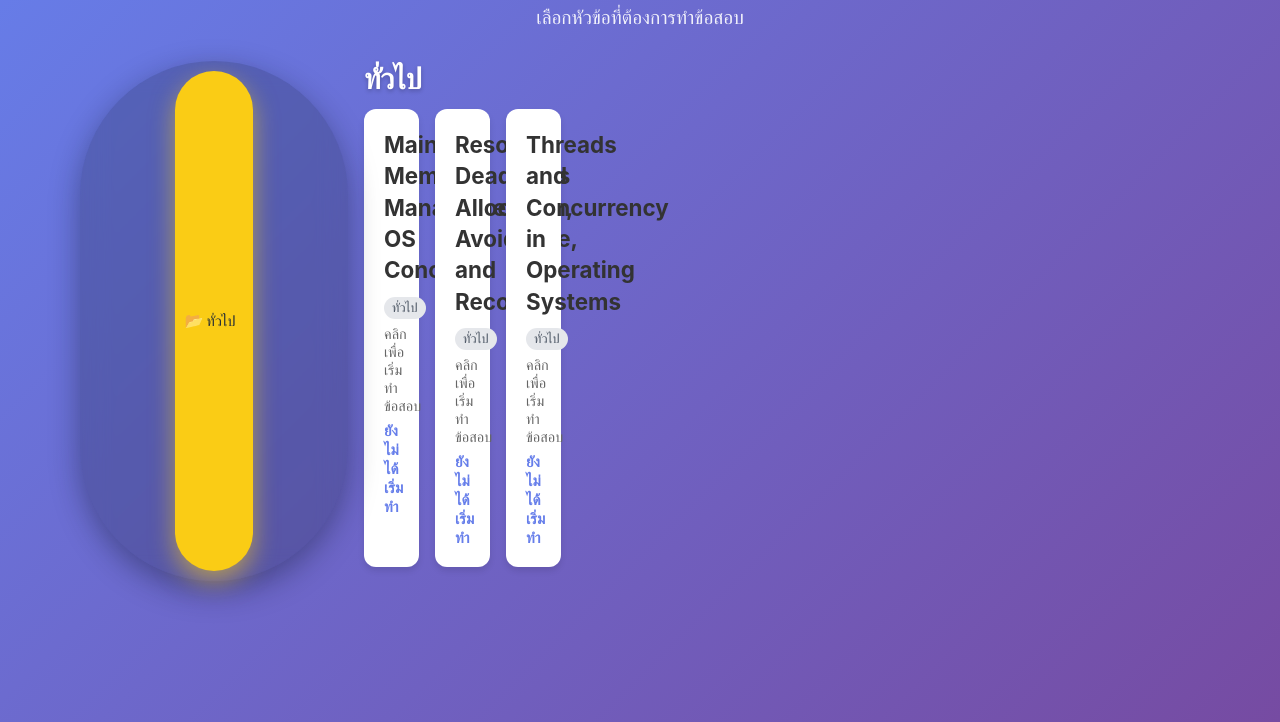
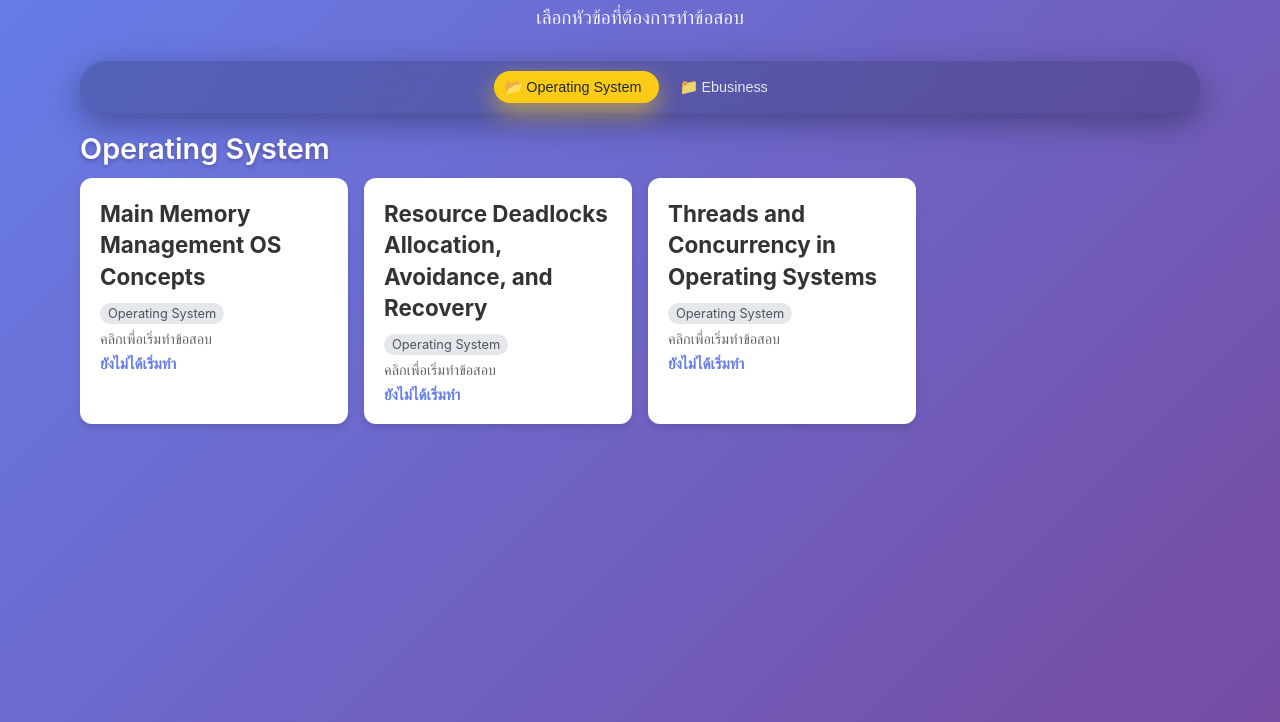
Before and after one commit to KewVy8016/quizflow, a website: page index.html in a window 1280 px wide. Shown: the part 78-800 px from the top of the page. Drawn offline with Linux system fonts and the light colour scheme.

Commit message:
refactor(quiz-library): Restructure DOM layout and quiz list format for improved organization
- Remove quiz-library class from main container and create separate wrapper divs for subject selector and quiz grid sections
- Refactor renderSubjectSection to accept dedicated sectionWrapper instead of shared container, eliminating need to preserve selector during updates
- Simplify section rendering by clearing wrapper content instead of manually removing old sections
- Update quiz-list.json to use structured format with subject grouping and file paths, replacing flat array structure
- Fix quiz topic extraction in initQuiz to use only filename (excluding subfolder path) for consistent state key generation across subject-organized file structure

```diff
--- a/index.html
+++ b/index.html
@@ -13,7 +13,7 @@
             <p class="subtitle">เลือกหัวข้อที่ต้องการทำข้อสอบ</p>
         </header>
 
-        <div id="quiz-library" class="quiz-library">
+        <div id="quiz-library">
             <div class="loading">กำลังโหลด...</div>
         </div>
     </div>
--- a/library.js
+++ b/library.js
@@ -116,7 +116,18 @@ async function loadQuizLibrary() {
             return;
         }
 
-        // สร้างปุ่มเลือก subject ด้านบน (เหมือนโฟลเดอร์)
+        // wrapper สำหรับ subject selector
+        const selectorWrapper = document.createElement('div');
+        selectorWrapper.id = 'subject-selector-wrapper';
+
+        // wrapper สำหรับ quiz grid section
+        const sectionWrapper = document.createElement('div');
+        sectionWrapper.id = 'subject-section-wrapper';
+
+        libraryContainer.appendChild(selectorWrapper);
+        libraryContainer.appendChild(sectionWrapper);
+
+        // สร้างปุ่มเลือก subject
         const subjectSelector = document.createElement('div');
         subjectSelector.className = 'subject-selector';
 
@@ -126,20 +137,16 @@ async function loadQuizLibrary() {
             if (index === 0) btn.classList.add('active');
             btn.textContent = cat.subject;
             btn.addEventListener('click', () => {
-                // เปลี่ยน active chip
-                document
-                    .querySelectorAll('.subject-chip')
-                    .forEach(b => b.classList.remove('active'));
+                document.querySelectorAll('.subject-chip').forEach(b => b.classList.remove('active'));
                 btn.classList.add('active');
-                // render เฉพาะ subtree ของ subject ที่เลือก
-                renderSubjectSection(libraryContainer, categories, cat.subject);
+                renderSubjectSection(sectionWrapper, categories, cat.subject);
             });
             subjectSelector.appendChild(btn);
         });
 
-        libraryContainer.appendChild(subjectSelector);
+        selectorWrapper.appendChild(subjectSelector);
         // แสดง subject แรกเป็นค่าเริ่มต้น
-        renderSubjectSection(libraryContainer, categories, categories[0].subject);
+        renderSubjectSection(sectionWrapper, categories, categories[0].subject);
     } catch (error) {
         console.error('Error loading quiz library:', error);
         libraryContainer.innerHTML = `
@@ -157,35 +164,26 @@ async function loadQuizLibrary() {
 }
 
 // render quiz เฉพาะของ subject ที่เลือก (lazy per subject)
-async function renderSubjectSection(container, categories, subjectName) {
-    // ลบ section เดิมถ้ามี (แต่คง selector ไว้)
-    const oldSection = container.querySelector('.subject-section');
-    if (oldSection) {
-        container.removeChild(oldSection);
-    }
+async function renderSubjectSection(sectionWrapper, categories, subjectName) {
+    sectionWrapper.innerHTML = '';
 
     const category = categories.find(c => c.subject === subjectName);
     if (!category) return;
 
-    const section = document.createElement('section');
-    section.className = 'subject-section';
-
     const title = document.createElement('h2');
     title.className = 'subject-title';
     title.textContent = category.subject;
-    section.appendChild(title);
+    sectionWrapper.appendChild(title);
 
     const grid = document.createElement('div');
     grid.className = 'quiz-library';
 
-    // สร้างการ์ดจากไฟล์ใน subject นี้เท่านั้น
     for (const quizFile of category.files) {
         const card = await createQuizCard(quizFile, category.subject);
         grid.appendChild(card);
     }
 
-    section.appendChild(grid);
-    container.appendChild(section);
+    sectionWrapper.appendChild(grid);
 }
 
 async function createQuizCard(quizFile, subject) {
--- a/quiz-list.json
+++ b/quiz-list.json
@@ -1,5 +1,21 @@
 [
-  "Main Memory Management_ OS Concepts.json",
-  "Resource Deadlocks_ Allocation, Avoidance, and Recovery.json",
-  "Threads and Concurrency in Operating Systems.json"
+  {
+    "subject": "Operating System",
+    "files": [
+      "Operating System/Main Memory Management_ OS Concepts.json",
+      "Operating System/Resource Deadlocks_ Allocation, Avoidance, and Recovery.json",
+      "Operating System/Threads and Concurrency in Operating Systems.json"
+    ]
+  },
+  {
+    "subject": "Ebusiness",
+    "files": [
+      "Ebusiness/EB04 ปรับปรุง.json",
+      "Ebusiness/EB05 ปรับปรุง.json",
+      "Ebusiness/EB06 ปรับปรุง.json",
+      "Ebusiness/EB07 ปรับปรุง.json",
+      "Ebusiness/EB08 ปรับปรุง.json",
+      "Ebusiness/EB09 ปรับปรุง.json"
+    ]
+  }
 ]
--- a/quiz.js
+++ b/quiz.js
@@ -22,7 +22,9 @@ function getQuizFileFromURL() {
 // Initialize quiz
 async function initQuiz() {
     console.log('Initializing quiz with file:', quizFile);
-    quizTopic = quizFile.replace('.json', '').replace(/_/g, ' ');
+    // ใช้แค่ชื่อไฟล์ (ไม่รวม subfolder path) เพื่อให้ stateKey สม่ำเสมอ
+    const fileName = quizFile.split('/').pop().split('\\').pop();
+    quizTopic = fileName.replace('.json', '').replace(/_/g, ' ');
     document.getElementById('quiz-title').textContent = quizTopic;
 
     try {
```
